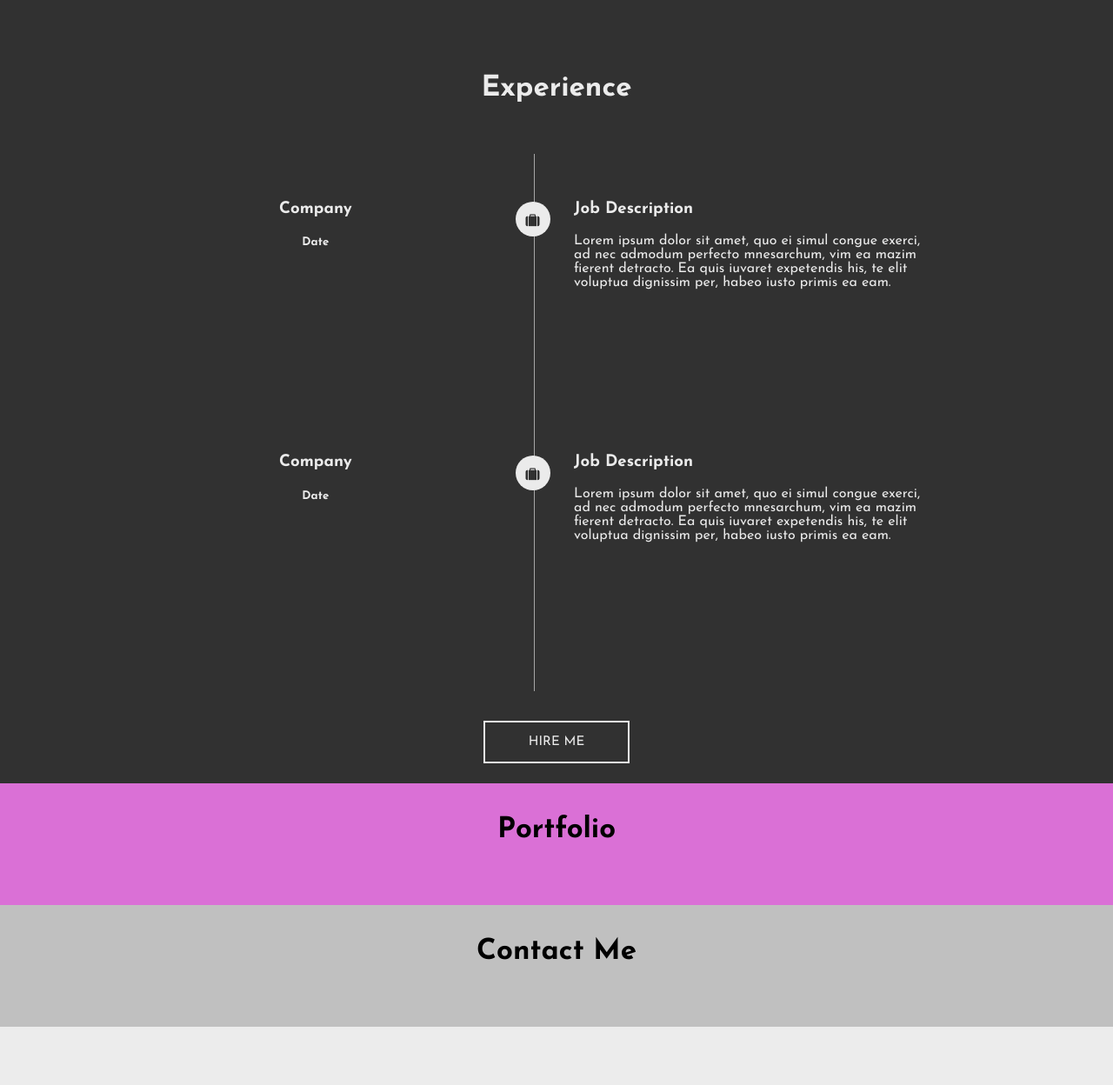
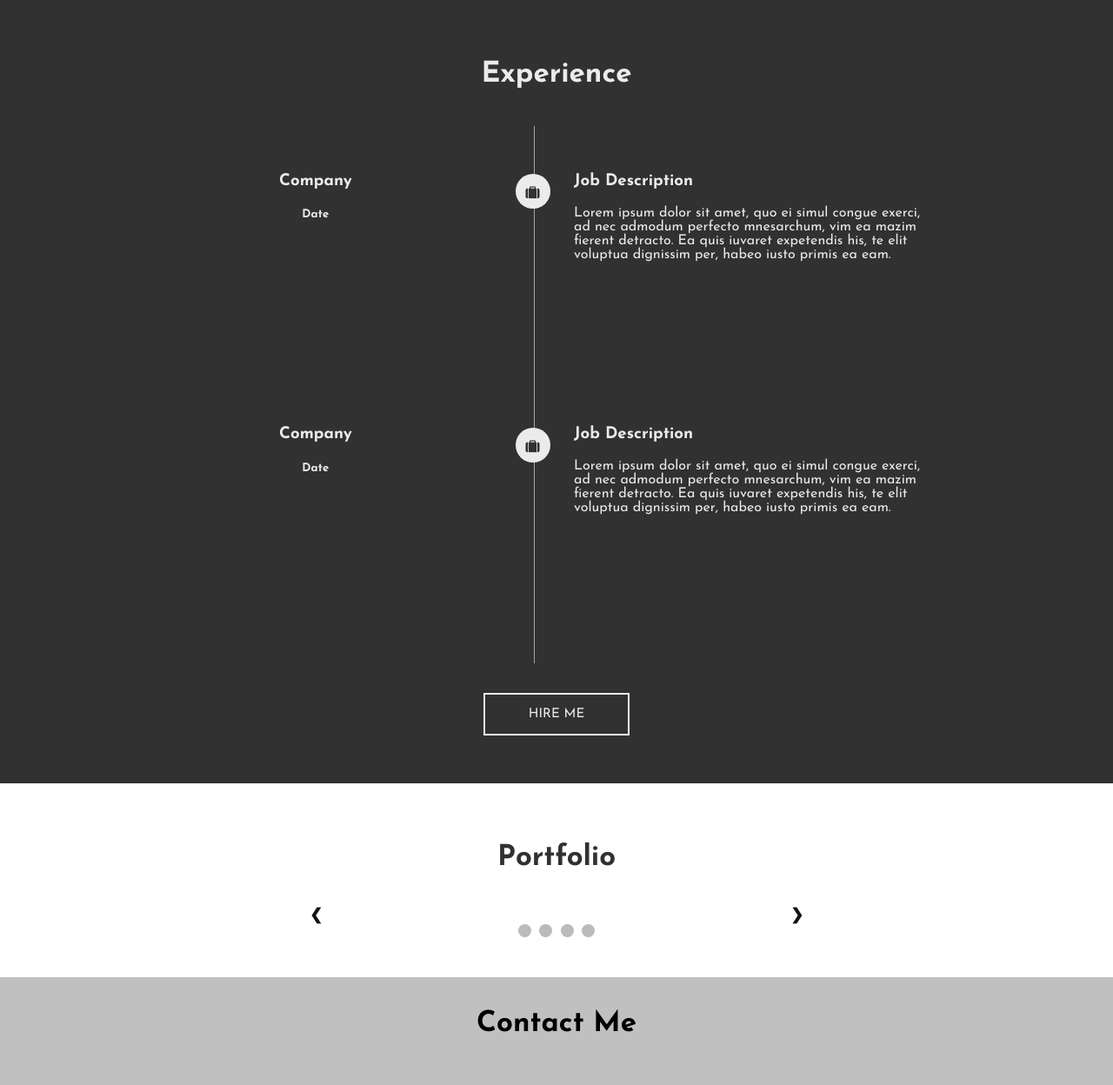
Before and after one commit to okafohenry/portfolio, a PHP site: page /resume.html in a window 1280 px wide. Shown: the part 1947-3195 px from the top of the page at 87% size. Before the commit the page ends 3128 px from the top, so only its background shows below. Run offline with PHP 8.4, Linux system fonts and the light colour scheme.

Commit message:
added slideshow

```diff
--- a/animation.css
+++ b/animation.css
@@ -48,3 +48,98 @@
     70% { top: -0.3em; }
     100% { top: 0; }
   }
+
+
+  /* Slideshow */
+
+.mySlides {display: none}
+.slideshow-container img {vertical-align: middle;}
+
+/* Slideshow container */
+.slideshow-container {
+  max-width: 600px;
+  position: relative;
+  margin: auto;
+}
+
+/* Next & previous buttons */
+.prev, .next {
+  cursor: pointer;
+  position: absolute;
+  top: 50%;
+  width: auto;
+  padding: 16px;
+  margin-top: -22px;
+  color: #131313;
+  font-weight: bold;
+  font-size: 18px;
+  transition: 0.6s ease;
+  border-radius: 0 3px 3px 0;
+  user-select: none;
+}
+
+/* Position the "next button" to the right */
+.next {
+  right: 0;
+  border-radius: 3px 0 0 3px;
+}
+
+/* On hover, add a black background color with a little bit see-through */
+.prev:hover, .next:hover {
+  background-color: rgba(0,0,0,0.8);
+  color: #fff;
+}
+
+/* Caption text */
+.text {
+  color: #f2f2f2;
+  font-size: 15px;
+  padding: 8px 12px;
+  position: absolute;
+  bottom: 8px;
+  width: 100%;
+  text-align: center;
+}
+
+/* Number text (1/3 etc) */
+.numbertext {
+  color: #131313;
+  font-size: 12px;
+  padding: 8px 12px;
+  position: absolute;
+  top: 0;
+}
+
+/* The dots/bullets/indicators */
+.dot {
+  cursor: pointer;
+  height: 15px;
+  width: 15px;
+  margin: 0 2px;
+  background-color: #bbb;
+  border-radius: 50%;
+  display: inline-block;
+  transition: background-color 0.6s ease;
+}
+
+.active, .dot:hover {
+  background-color: #717171;
+}
+
+/* Fading animation */
+.fade {
+  -webkit-animation-name: fade;
+  -webkit-animation-duration: 1.5s;
+  animation-name: fade;
+  animation-duration: 1.5s;
+}
+
+@-webkit-keyframes fade {
+  from {opacity: .4}
+  to {opacity: 1}
+}
+
+@keyframes fade {
+  from {opacity: .4}
+  to {opacity: 1}
+}
--- a/resume.css
+++ b/resume.css
@@ -7,7 +7,7 @@
 h2 {
     font-size: 33px;
     text-align: center;
-    padding-bottom: 2rem;;
+    padding-bottom: 1rem;
 }
 section {
     max-width: 100%;
@@ -22,11 +22,12 @@
 
 .personal-info {
     text-align: center;
+    padding-top: 2rem;
     padding-bottom: 30px;
 }
 .santas-hat {
     position: absolute;
-    top: 6.8rem;
+    top: 8.8rem;
     margin-left: 5rem;
     transform: rotate(30deg)
 }
@@ -170,7 +171,7 @@
 
 .experience {
     background: #313131;
-    padding: 3rem 0 5rem 0;
+    padding: 3rem 0 7rem 0;
     color: #ebebeb;
 }
 .experience a {
@@ -193,8 +194,12 @@
     color: #313131;
 }
 .portfolio {
-    background: orchid;
+    padding: 2rem 0 2rem 0;
+    color: #313131 ;
 }
+
+
+
 .contact-me {
     background: silver;
 }
--- a/resume.html
+++ b/resume.html
@@ -8,6 +8,7 @@
     <link rel="stylesheet" href="https://cdnjs.cloudflare.com/ajax/libs/font-awesome/4.7.0/css/font-awesome.min.css">
     <link href="https://fonts.googleapis.com/css2?family=Josefin+Sans:wght@400;500;600;700&family=Lato&display=swap"
         rel="stylesheet" />
+    <script src="scripts/animation.js"></script>
     <link href="resume.css" rel="stylesheet">
     <link href="animation.css" rel="stylesheet">
 </head>
@@ -122,6 +123,52 @@
     <section class="portfolio">
         <div class="section-container">
             <h2>Portfolio</h2>
+            <div class="slideshow-container">
+
+                <div class="mySlides fade">
+                    <a href="">
+                        <div class="numbertext">1 / 4</div>
+                        <img src="https://res.cloudinary.com/okafohenrie/image/upload/v1640218620/Screenshot_2021-12-01_10.00.59_g6gywk.png" alt="guru-learning-mgt-system.png" style="width:100%">
+                        <div class="text">Caption Text</div>
+                    </a>
+                </div>
+
+                <div class="mySlides fade">
+                    <a href="">
+                        <div class="numbertext">2 / 4</div>
+                        <img src="https://res.cloudinary.com/okafohenrie/image/upload/v1640218617/Screenshot_2021-12-22_23.42.20_nej6mu.png" style="width:100%">
+                        <div class="text">Caption Two</div>
+                    </a>
+                </div>
+
+                <div class="mySlides fade">
+                    <a href="">
+                        <div class="numbertext">3 / 4</div>
+                        <img src="https://res.cloudinary.com/okafohenrie/image/upload/v1640218624/Screenshot_2020-09-23_23.14.08_mryqa0.png" style="width:100%">
+                        <div class="text">Caption Three</div>
+                    </a>
+                </div>
+
+                <div class="mySlides fade">
+                    <a href="">
+                        <div class="numbertext">4 / 4</div>
+                        <img src="https://res.cloudinary.com/okafohenrie/image/upload/v1640218616/Screenshot_2021-12-22_23.31.21_ydkwtz.png" style="width:100%">
+                        <div class="text">Caption four</div>
+                    </a>
+                </div>
+
+                <a class="prev" onclick="plusSlides(-1)">&#10094;</a>
+                <a class="next" onclick="plusSlides(1)">&#10095;</a>
+
+            </div>
+            <br>
+
+            <div style="text-align:center">
+                <span class="dot" onclick="currentSlide(1)"></span>
+                <span class="dot" onclick="currentSlide(2)"></span>
+                <span class="dot" onclick="currentSlide(3)"></span>
+                <span class="dot" onclick="currentSlide(4)"></span>
+            </div>
         </div>
     </section>
     <section class="contact-me">
--- /dev/null
+++ b/scripts/animation.js
@@ -0,0 +1,26 @@
+var slideIndex = 1;
+showSlides(slideIndex);
+
+function plusSlides(n) {
+  showSlides(slideIndex += n);
+}
+
+function currentSlide(n) {
+  showSlides(slideIndex = n);
+}
+
+function showSlides(n) {
+  var i;
+  var slides = document.getElementsByClassName("mySlides");
+  var dots = document.getElementsByClassName("dot");
+  if (n > slides.length) {slideIndex = 1}
+  if (n < 1) {slideIndex = slides.length}
+  for (i = 0; i < slides.length; i++) {
+      slides[i].style.display = "none";
+  }
+  for (i = 0; i < dots.length; i++) {
+      dots[i].className = dots[i].className.replace(" active", "");
+  }
+  slides[slideIndex-1].style.display = "block";
+  dots[slideIndex-1].className += " active";
+}
```
